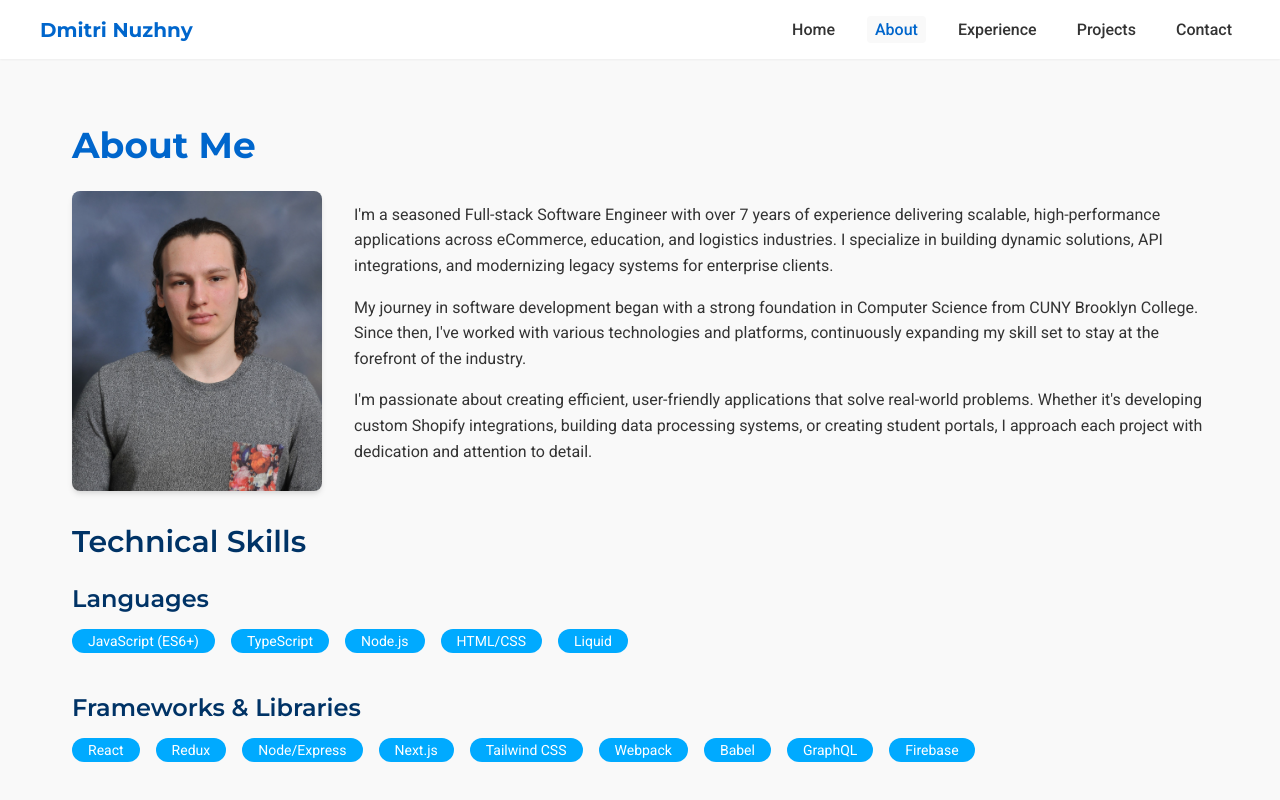
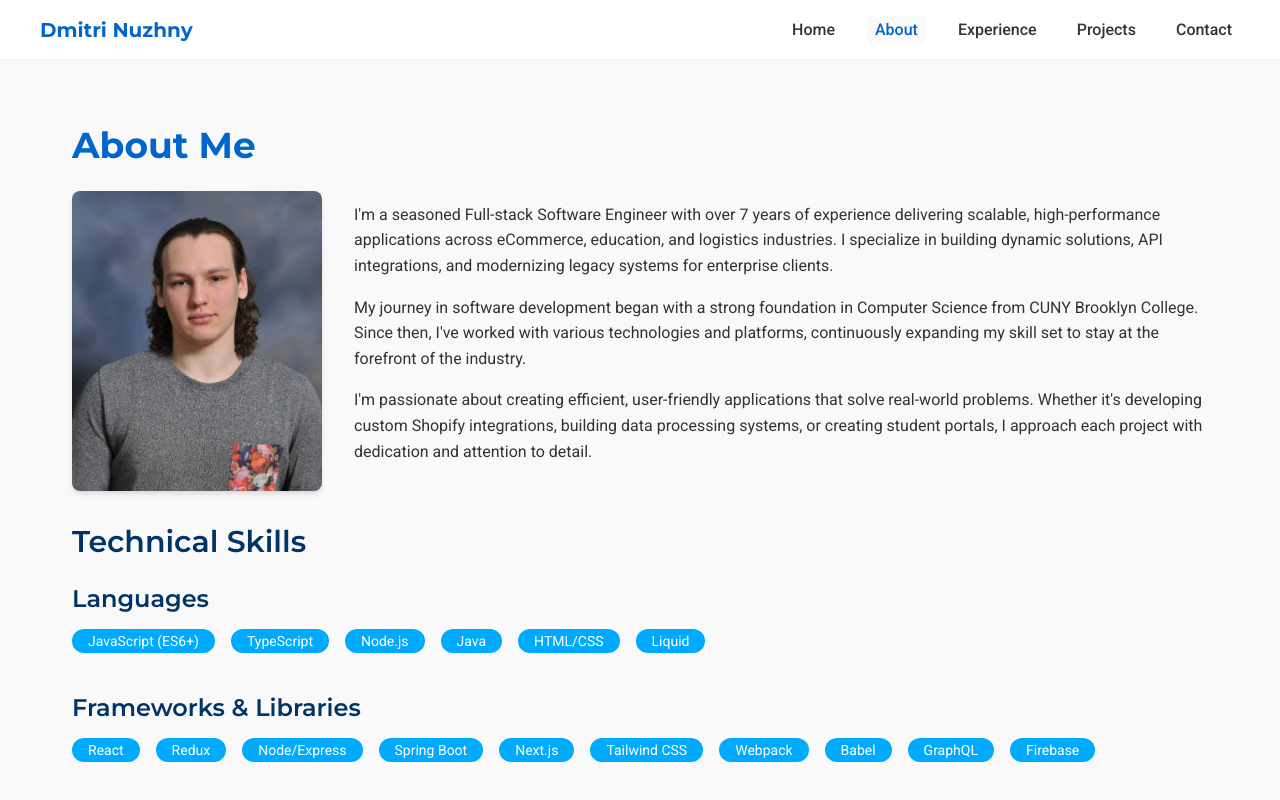
Before and after one commit to DmitriNuzhny/dmitrinuzhny.github.io, a React (Create React App) app: page /#/about in a window 1280 px wide. Shown: the top 800 px of the page. Built offline with nearby package versions, Linux system fonts and the light colour scheme.

Commit message:
Update skills

```diff
--- a/src/pages/About.tsx
+++ b/src/pages/About.tsx
@@ -137,6 +137,7 @@ const About: React.FC = () => {
                   <Badge>JavaScript (ES6+)</Badge>
                   <Badge>TypeScript</Badge>
                   <Badge>Node.js</Badge>
+                  <Badge>Java</Badge>
                   <Badge>HTML/CSS</Badge>
                   <Badge>Liquid</Badge>
                 </SkillsGrid>
@@ -148,6 +149,7 @@ const About: React.FC = () => {
                   <Badge>React</Badge>
                   <Badge>Redux</Badge>
                   <Badge>Node/Express</Badge>
+                  <Badge>Spring Boot</Badge>
                   <Badge>Next.js</Badge>
                   <Badge>Tailwind CSS</Badge>
                   <Badge>Webpack</Badge>
--- a/src/pages/Experience.tsx
+++ b/src/pages/Experience.tsx
@@ -164,6 +164,8 @@ const Experience: React.FC = () => {
                 <Badge>Mongoose</Badge>
                 <Badge>JWT</Badge>
                 <Badge>REST APIs</Badge>
+                <Badge>Java</Badge>
+                <Badge>Spring Boot</Badge>
               </TechBadges>
             </TechStack>
           </ExperienceItem>
```
